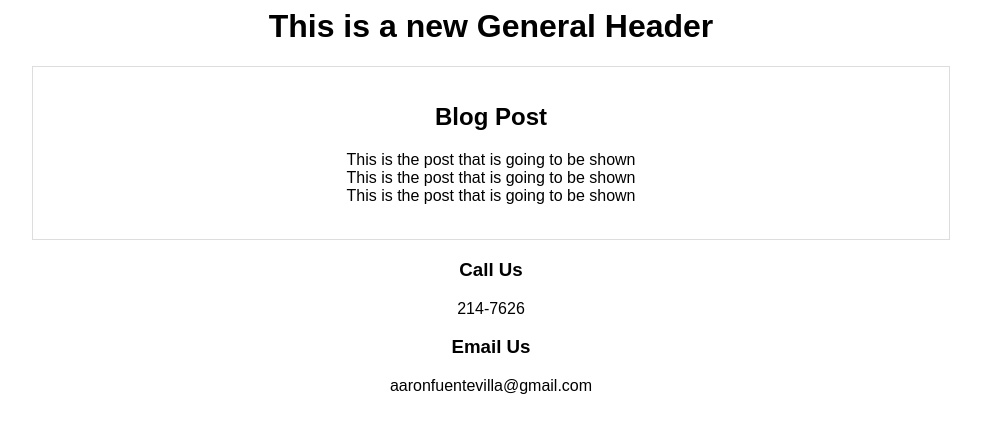
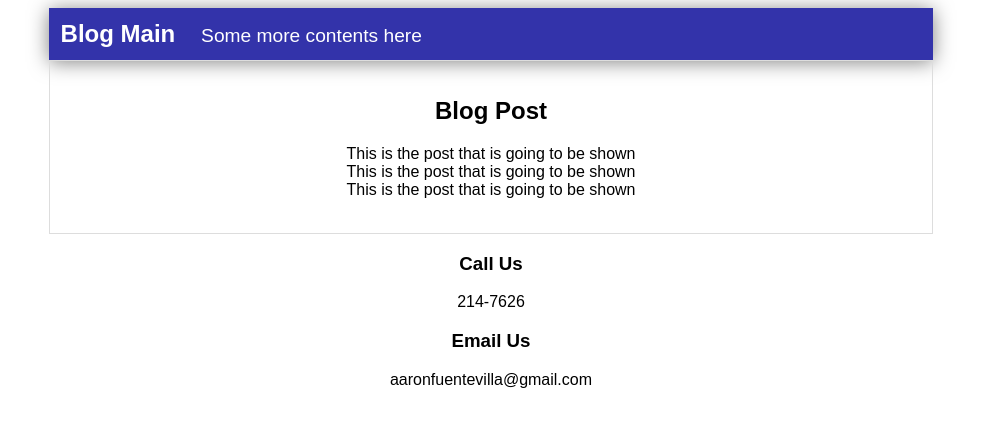
Before and after one commit to aaronftv/project-g, a plain HTML site: page blogpost.html in a window 1280 px wide. Shown: the whole page, without its empty margins (149-1130 px from the left). Drawn offline with Linux system fonts and the light colour scheme.

Commit message:
Finished bleu header

```diff
--- a/blogpost.html
+++ b/blogpost.html
@@ -8,7 +8,7 @@
         <div class="body">
             <div class="header">
                 <div>
-                   <h1>This is a new General Header</h1>
+                   <div id="header">Blog Main <span id="tagline">Some more contents here</span></div>
                 </div>
             </div>
             <div class="post">
--- a/css/styles.css
+++ b/css/styles.css
@@ -9,10 +9,32 @@ ul
     margin: 0;
 
 }
+.container
+{
+    margin: 0 auto;
+    width: 70%;
+}
 .post
 {
-    width: 70%;
     padding: 1em;
     border: 1px solid #DDD;
-    margin: 0 auto;
 }
+
+#header
+{
+    text-align: left;
+    font-size:x-large;
+    background: #33A;
+    box-shadow: 0px 2px 20px 0px rgba(0,0,0,0.5);
+    color:white;
+    font-weight: bold;
+    margin: 0;
+    padding: 0.5em;
+}
+
+#header #tagline
+{
+    font-weight: normal;
+    font-size: 0.8em;
+    padding: 0 0 0 1em;
+}
```
